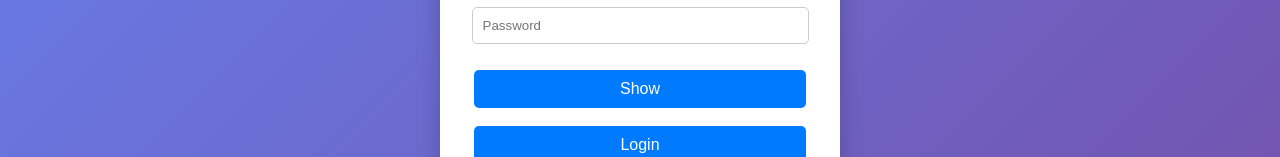
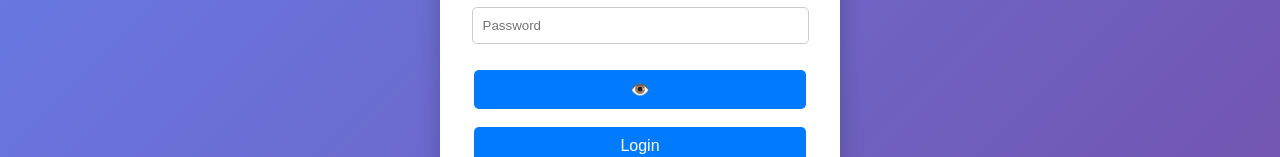
Before and after one commit to sanil-sonkar/Authentication-System, a React (Vite) app in the folder client/: page / in a window 1280 px wide. Shown: the part 277-434 px from the top of the page. Built offline with nearby package versions, Linux system fonts and the light colour scheme.

Commit message:
Added password eye toggle

```diff
--- a/client/src/pages/Login.jsx
+++ b/client/src/pages/Login.jsx
@@ -62,9 +62,12 @@ function Login() {
     />
 
       <br /><br />
-      <button onClick={() => setShowPassword(!showPassword)}>
-          {showPassword ? "Hide" : "Show"}
-      </button>
+      <button
+  type="button"
+  onClick={() => setShowPassword(!showPassword)}
+>
+  {showPassword ? "🙈" : "👁️"}
+</button>
 
       <br /><br />
       <button onClick={handleLogin} disabled={loading}>
```
